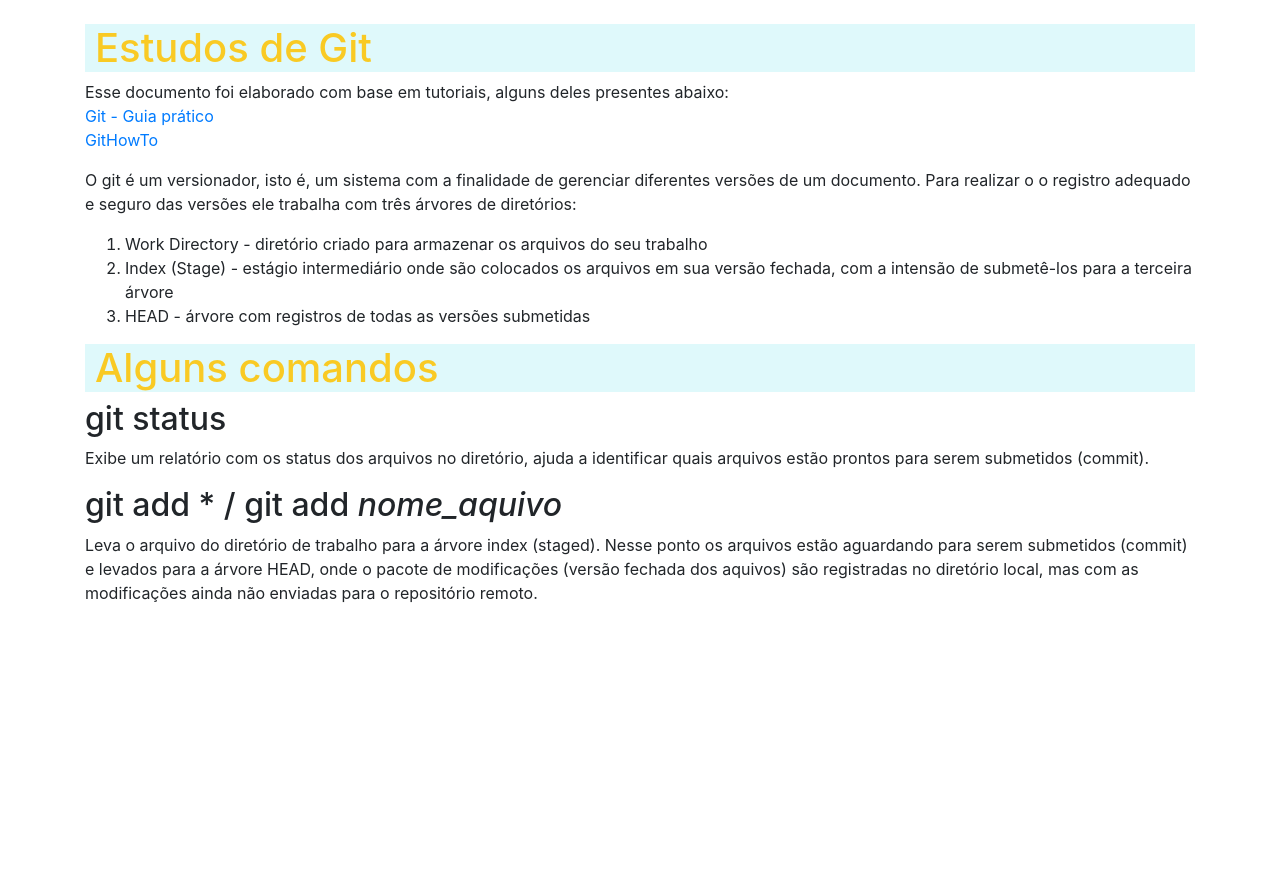
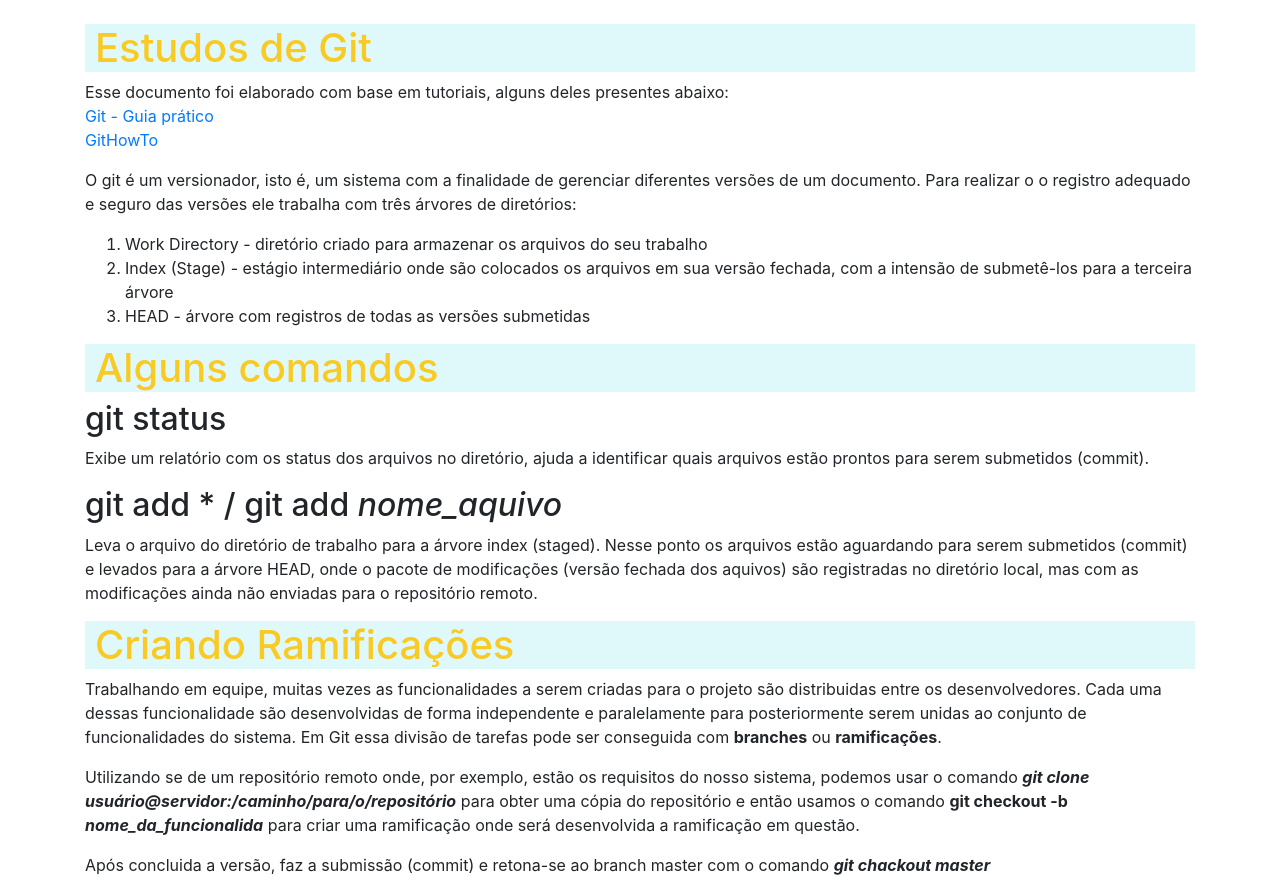
Before and after one commit to AndradeMarcelot/CursoGit, a plain HTML site: page index.html in a window 1280 px wide. Before the commit the page ends 800 px from the top, so only its background shows below. Drawn offline with nearby package versions, Linux system fonts and the light colour scheme.

Commit message:
usandoRamificações

```diff
--- a/index.html
+++ b/index.html
@@ -57,6 +57,28 @@
             fechada dos aquivos) são registradas no diretório local, mas com as modificações
             ainda não enviadas para o repositório remoto.
         </p>
+
+        <h1> Criando Ramificações </h1>
+        <p>
+            Trabalhando em equipe, muitas vezes as funcionalidades a serem
+            criadas para o projeto são distribuidas entre os desenvolvedores.
+            Cada uma dessas funcionalidade são desenvolvidas de forma independente
+            e paralelamente para posteriormente serem unidas ao conjunto de
+            funcionalidades do sistema. Em Git essa divisão de tarefas pode ser conseguida
+            com <b>branches</b> ou <b>ramificações</b>.
+        </p>
+        <p>
+            Utilizando se de um repositório remoto onde, por exemplo, estão os requisitos do nosso sistema,
+            podemos usar o comando <b><i>git clone usuário@servidor:/caminho/para/o/repositório</i></b> para obter
+            uma cópia do repositório e então usamos o comando <b>git checkout -b <i>nome_da_funcionalida</i></b>
+            para criar uma ramificação onde será desenvolvida a ramificação em questão.
+        </p>
+        <p>
+            Após concluida a versão, faz a submissão (commit) e retona-se ao branch master com o comando
+            <b><i>git chackout master</i></b>
+        </p>
+
+
     </div>
 
 
```
